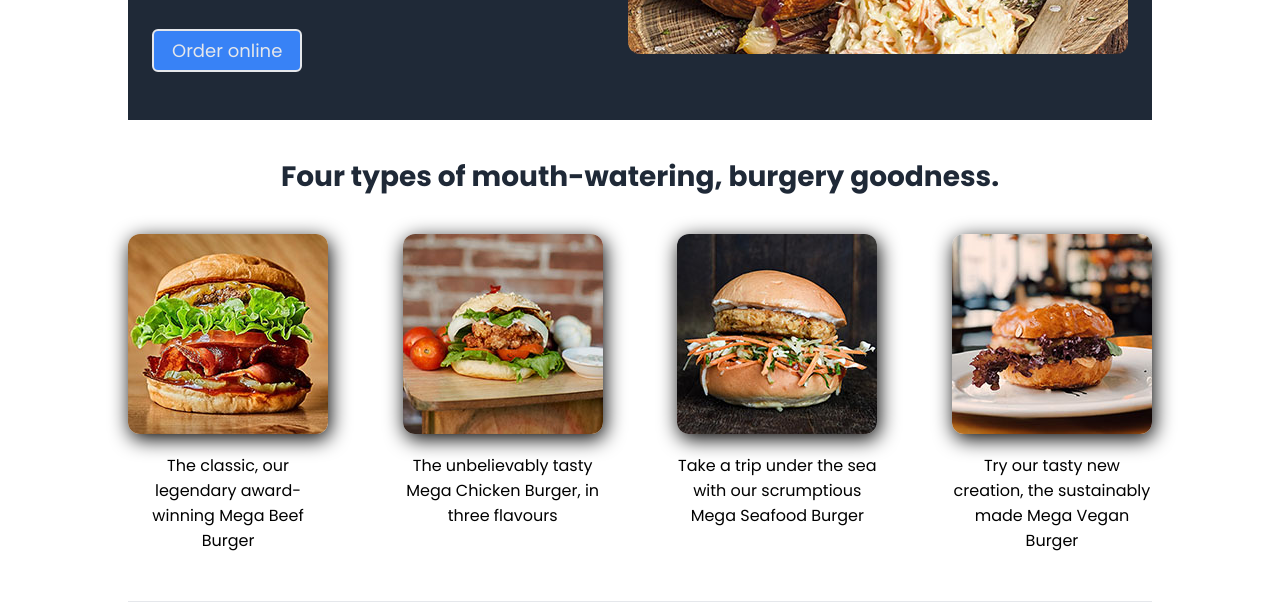
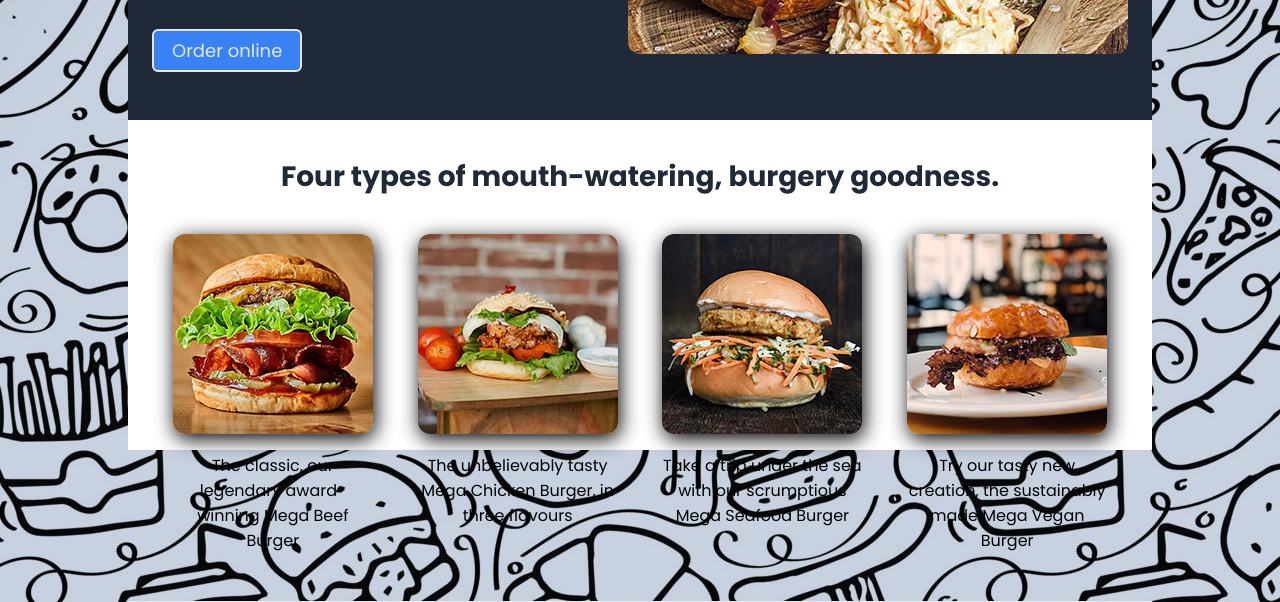
Before and after one commit to MVIVN/odin-landing-page, a plain HTML site: page index.html in a window 1280 px wide. Shown: the part 350-952 px from the top of the page. Drawn offline with Linux system fonts and the light colour scheme.

Commit message:
Add background image to make website prettier

```diff
--- a/style.css
+++ b/style.css
@@ -7,8 +7,14 @@
     font-family: Poppins, sans-serif;
 }
 
+body {
+    background-image: url(img/fast-food-bg-modified.jpg);
+    background-repeat: repeat;
+}
+
 .container {
     max-width: 1024px;
+    background-color: white;
     height: 100vh;
     margin: 0 auto;
 }
@@ -123,7 +129,7 @@ a {
 
 .burger-section {
     display: flex;
-    justify-content: space-between;
+    justify-content: space-evenly;
     text-align: center;
     margin-bottom: 48px;
     flex-wrap: wrap;
```
Also changed, not shown: img/fast-food-bg-modified.jpg (added), img/fast-food-bg.jpg (added), img/fast-food-bg2.jpg (added).
